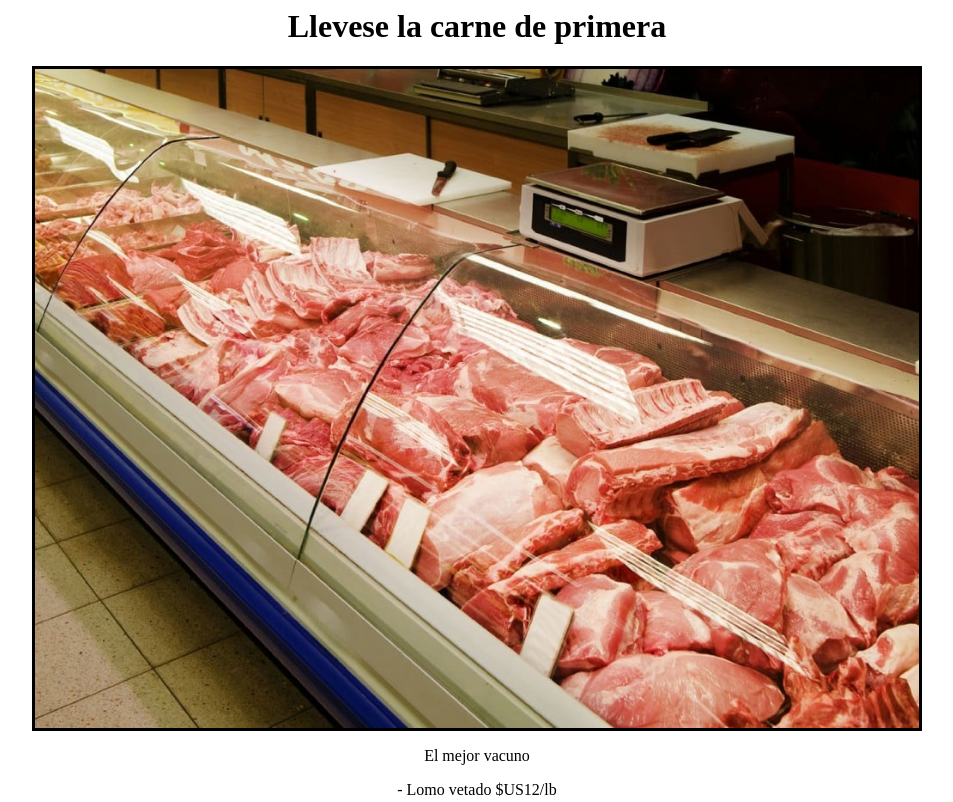
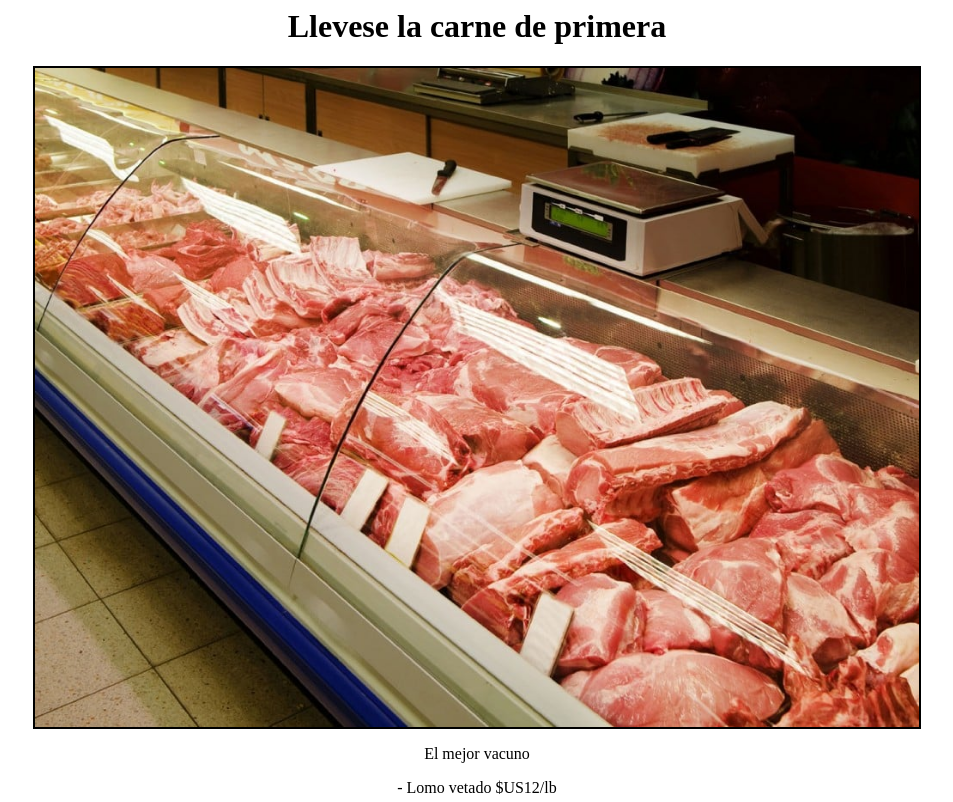
Before and after one commit to Magdalenareye/Magdalena-, a plain HTML site: page index.html in a window 1280 px wide. Shown: the top 802 px of the page, without its empty margins (163-1116 px from the left). Drawn offline with Linux system fonts and the light colour scheme.

Commit message:
Update index.html

```diff
--- a/index.html
+++ b/index.html
@@ -8,7 +8,7 @@
                 text-align: center;
             }
             img {
-                border: 3px solid black;
+                border: 2px solid black;
             }
         </style>
     </head>
```
